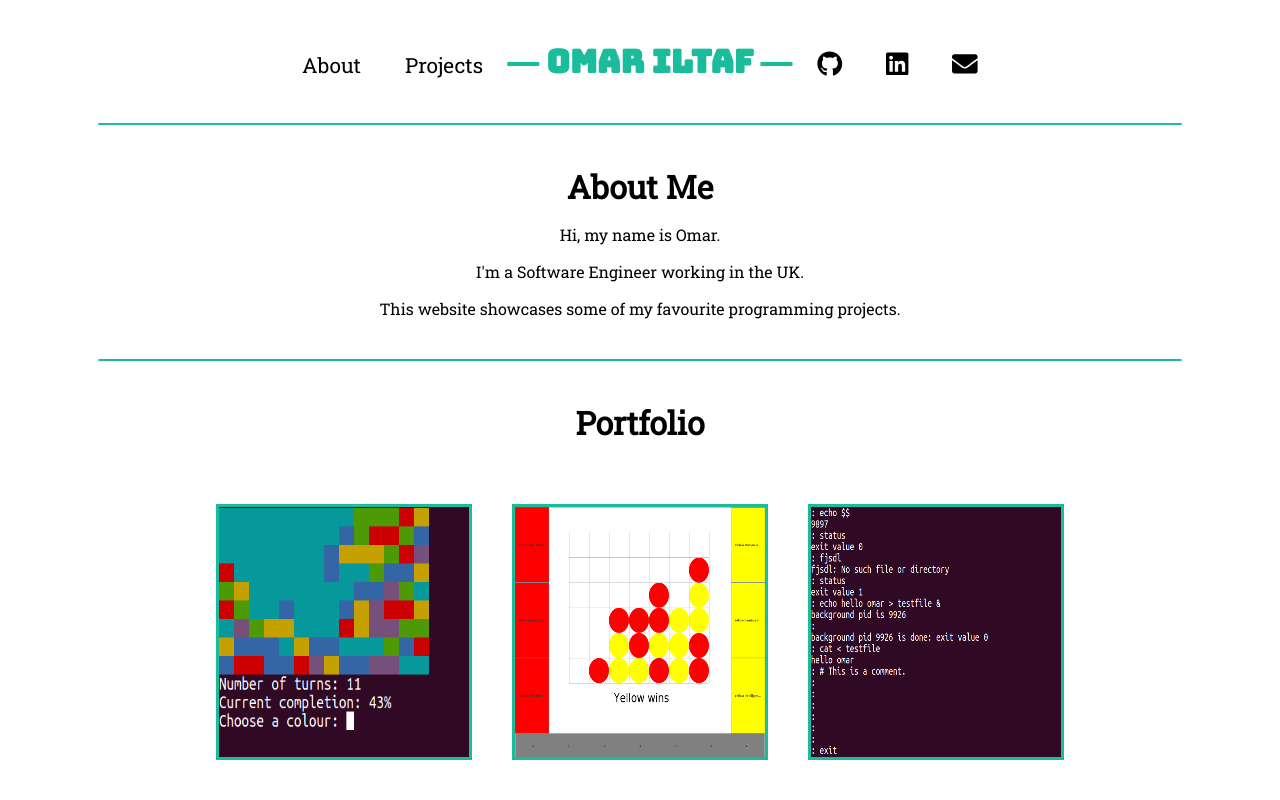
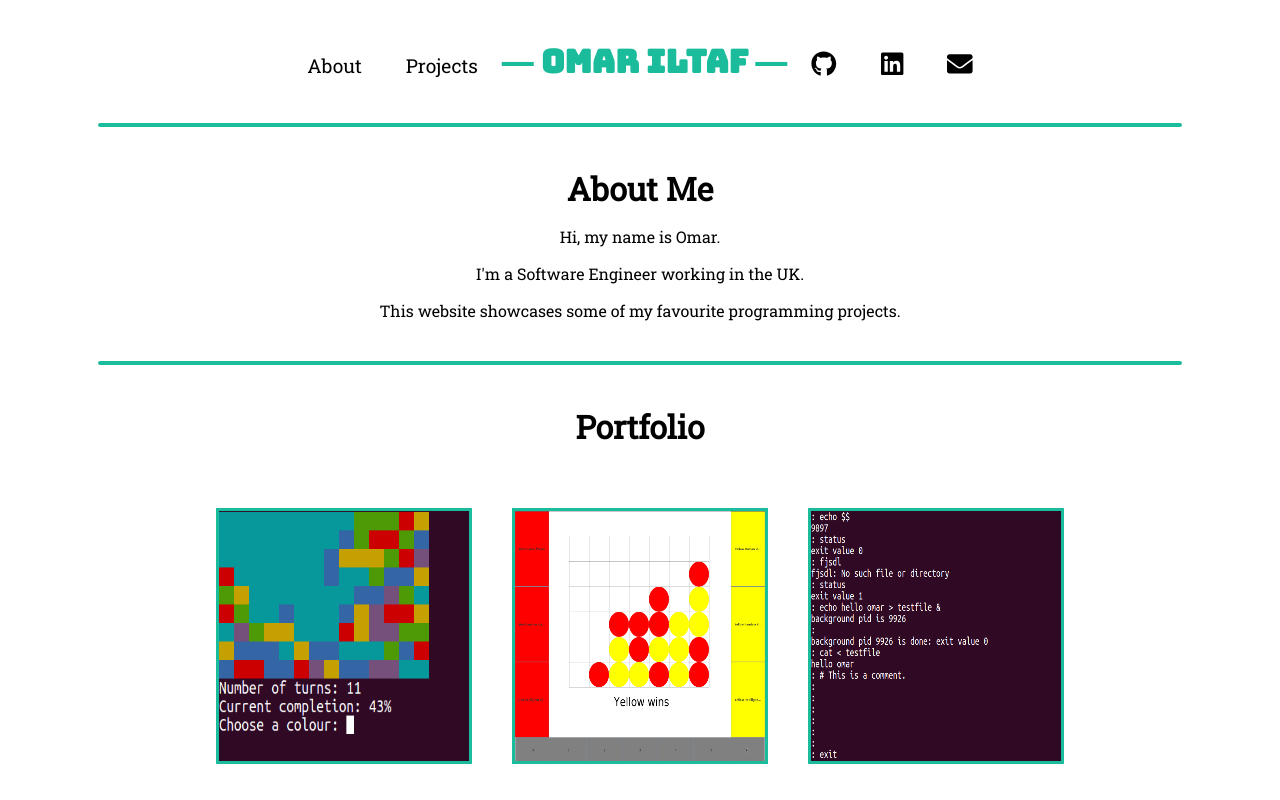
Before and after one commit to omariltaf/omariltaf.github.io, a plain HTML site: page index.html in a window 1280 px wide. Shown: the top 800 px of the page. Drawn offline with Linux system fonts and the light colour scheme.

Commit message:
Update styling

```diff
--- a/styles/style.css
+++ b/styles/style.css
@@ -11,7 +11,7 @@ body {
 
 hr {
   margin: 0 50px;
-  border: 1px solid #1abc9c;
+  border: 2px solid #1abc9c;
   border-radius: 10px;
   background-color: #1abc9c;
 }
@@ -58,7 +58,7 @@ nav li {
 nav a {
   text-decoration: none;
   padding: 0 20px;
-  font-size: 1.3em;
+  font-size: 1.2em;
 }
 
 .icon {
```
